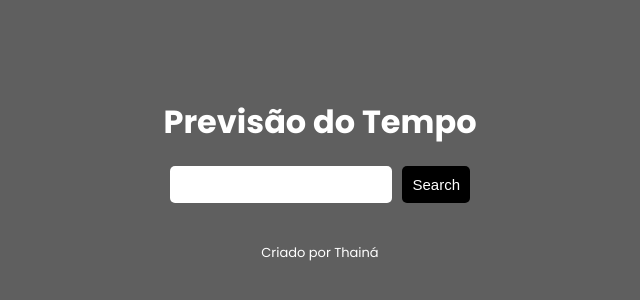
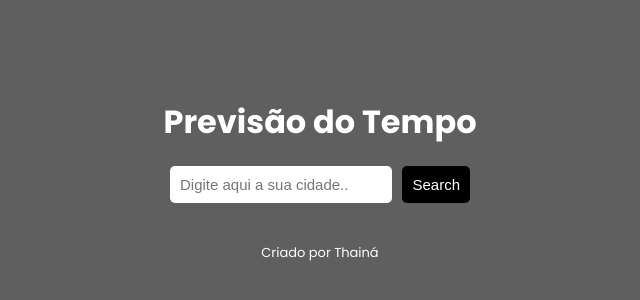
Before and after one commit to ThainaSantoss/weather-forecast, a plain HTML site: page index.html in a window 1280 px wide. Shown: the part 230-530 px from the top of the page, without its empty margins (320-960 px from the left). Drawn offline with Linux system fonts and the light colour scheme.

```diff
--- a/index.html
+++ b/index.html
@@ -12,7 +12,7 @@
     <h1>Previsão do Tempo</h1>
 
     <form class="busca">
-        <input type="search" id="searchInput" />
+        <input type="search" id="searchInput" placeholder="Digite aqui a sua cidade.."/>
         <button>Search</button>
     </form>
 
```
Also changed, not shown: assets/img-projet.png (added), 1 other file.
